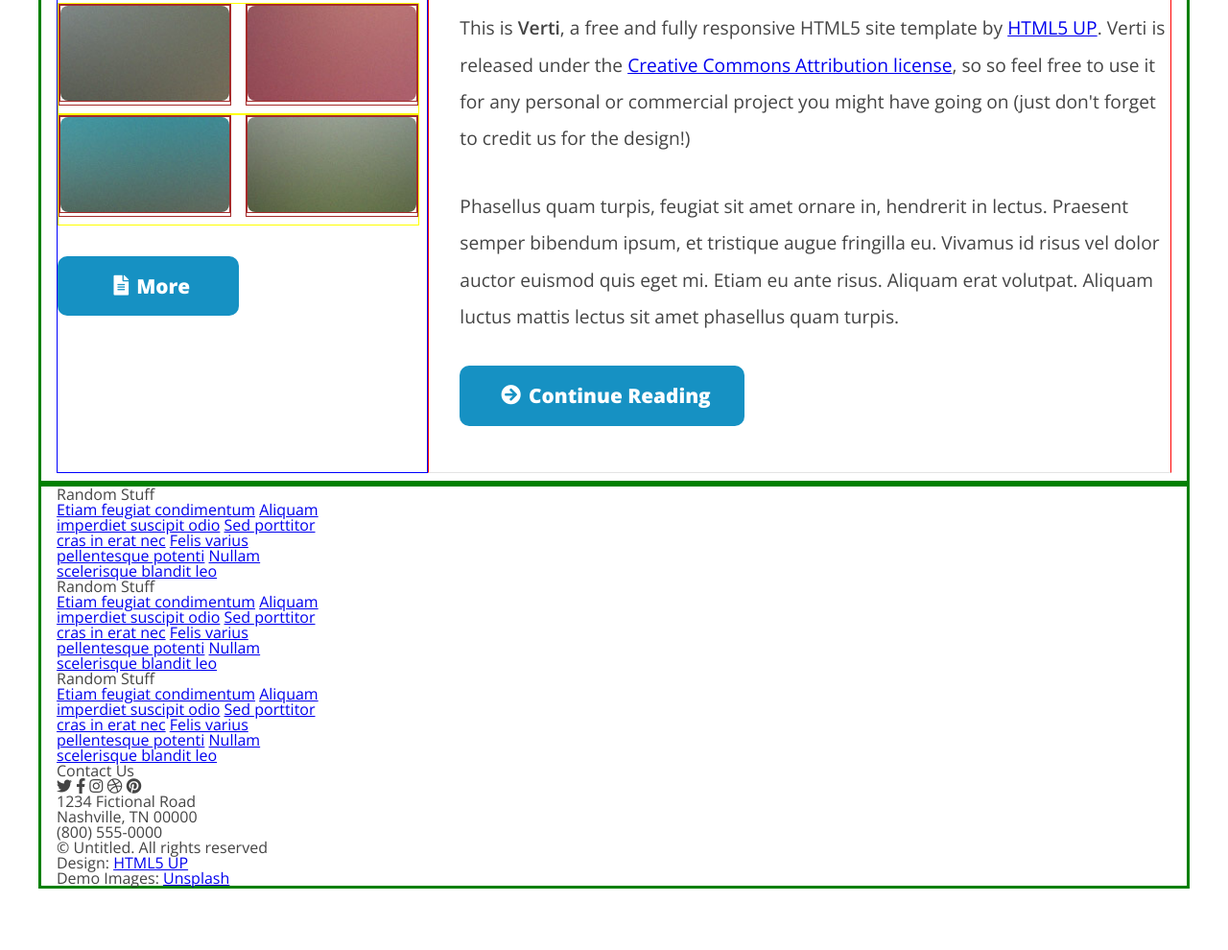
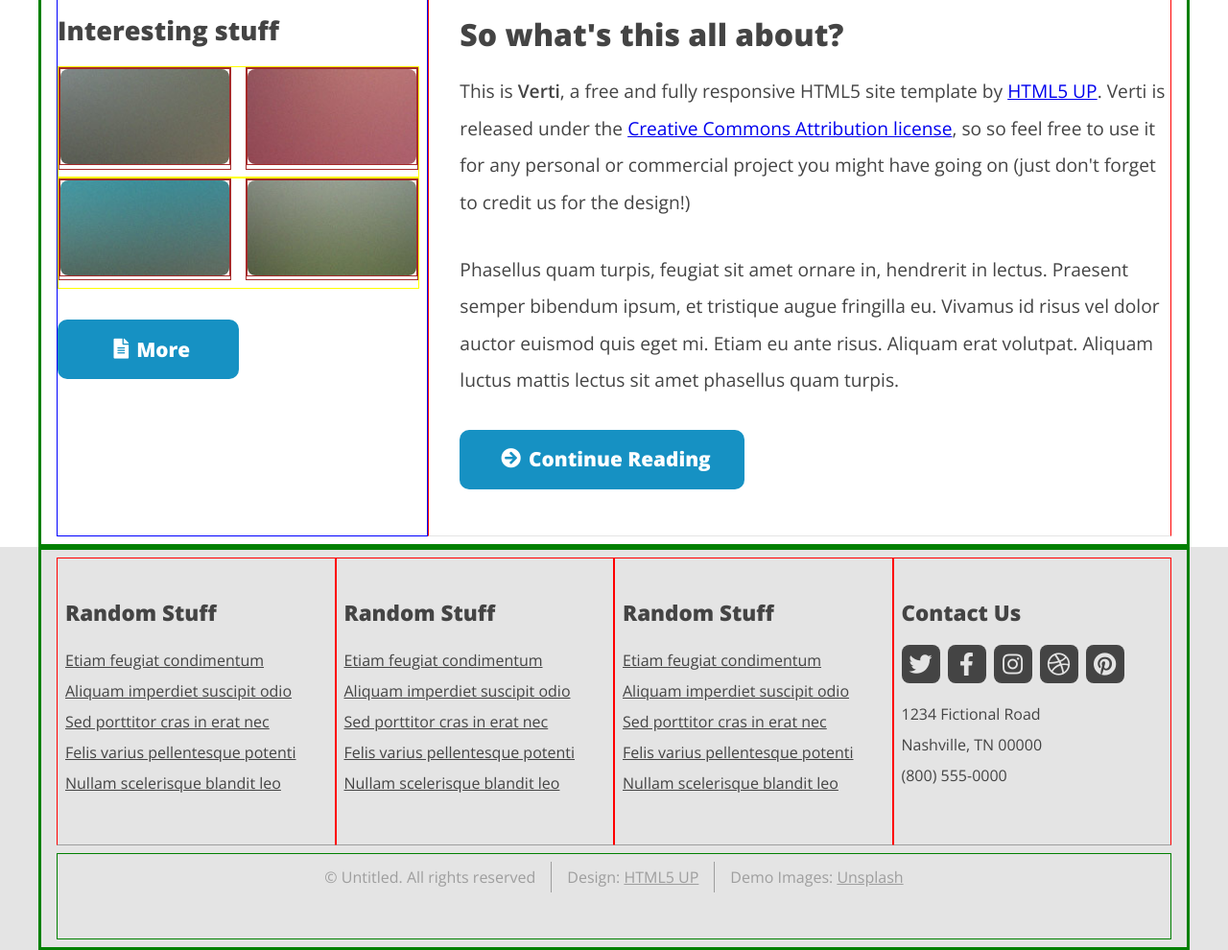
Before and after one commit to MartaSolo/verti, a website: page index.html in a window 1280 px wide. Shown: the part 1120-2110 px from the top of the page at 96% size. Before the commit the page ends 2046 px from the top, so only its background shows below. Drawn offline with nearby package versions, Linux system fonts and the light colour scheme.

Commit message:
footer finished, editin intro, articles, about sections

```diff
--- a/index.html
+++ b/index.html
@@ -193,25 +193,28 @@
           <div class="col-3">
             <h3>Contact Us</h3>
             <div class="icons">
-              <i class="fab fa-twitter"></i>
-              <i class="fab fa-facebook-f"></i>
-              <i class="fab fa-instagram"></i>
-              <i class="fab fa-dribbble"></i>
-              <i class="fab fa-pinterest" aria-hidden="true"></i>
+              <a href="/"><i class="fab fa-twitter fa-x2"></i></a>
+              <a href=""><i class="fab fa-facebook-f"></i></a>
+              <a href=""><i class="fab fa-instagram"></i></a>
+              <a href=""><i class="fab fa-dribbble"></i></a>
+              <a href=""><i class="fab fa-pinterest" aria-hidden="true"></i></a>
             </div>
-            <p>
-              1234 Fictional Road<br />Nashville, TN 00000<br />
-              (800) 555-0000
-            </p>
+            <div class="address">
+              <p>
+                1234 Fictional Road<br />
+                Nashville, TN 00000<br />
+                (800) 555-0000
+              </p>
+            </div>
           </div>
         </div>
-        <small class="copyright">
+        <div class="copyright">
           <ul class="menu">
             <li>&copy; Untitled. All rights reserved</li>
             <li>Design: <a href="https://html5up.net">HTML5 UP</a></li>
             <li>Demo Images: <a href="https://unsplash.com">Unsplash</a></li>
           </ul>
-        </small>
+        </div>
       </div>
     </footer>
   </body>
--- a/scss/_about.scss
+++ b/scss/_about.scss
@@ -1,14 +1,4 @@
-$columns: 12;
-
-@for $i from 1 through 12 {
-  .col-#{$i} {
-    width: 100% / $columns * $i;
-  }
-}
-
 .about {
-  .container {
-    padding: 0 0.5rem;
   .row {
     display: flex;
     flex-direction: row-reverse;
@@ -21,13 +11,13 @@ $columns: 12;
       border-bottom: 1px solid $color-background;
       padding: 2rem 0 3rem 0;
       h2 {
-          font-size: 1.2rem;
+        font-size: 1.4rem;
         font-weight: 800;
         line-height: 1.5;
         margin-bottom: 1rem;
       }
       p {
-          font-size: 1rem;
+        font-size: 1.2rem;
         font-weight: 300;
         line-height: 2;
         padding-bottom: 2rem;
@@ -37,6 +27,7 @@ $columns: 12;
       }
       .button {
         @include button;
+        padding: 1.3rem 1rem;
         &::before {
           content: "\f0a9";
           font-family: "Font Awesome 5 Free";
@@ -54,6 +45,15 @@ $columns: 12;
           font-size: 1.2rem;
         }
         .button {
+          max-width: 65%;
+        }
+      }
+      //Desktop
+      @include desktop {
+        p {
+          font-size: 1.3;
+        }
+        .button {
           width: 40%;
         }
       }
@@ -64,7 +64,7 @@ $columns: 12;
       flex-basis: 100%;
       padding: 2rem 0.5rem 3rem 0;
       h3 {
-          font-size: 1.2rem;
+        font-size: 1.4rem;
         font-weight: 800;
         line-height: 1.5;
         margin-bottom: 1rem;
@@ -115,4 +115,3 @@ $columns: 12;
     }
   }
 }
-}
--- a/scss/_articles.scss
+++ b/scss/_articles.scss
@@ -1,11 +1,3 @@
-$columns: 12;
-
-@for $i from 1 through $columns {
-  .col-#{$i} {
-    width: 100% / $columns * $i;
-  }
-}
-
 .articles {
   width: 100%;
   background: $color-background;
@@ -14,7 +6,7 @@ $columns: 12;
     .row {
       display: flex;
       flex-wrap: wrap;
-      margin: $defaultmargin;
+      margin: $defaultmargin 0;
       //Mobile
       [class^="col-"] {
         border: 1px solid blue;
@@ -28,12 +20,13 @@ $columns: 12;
           background: #fff;
           border-radius: 10px;
           margin: 0.5rem;
+          @include boxShadow;
           img {
             width: 100%;
             border-radius: 10px 10px 0 0;
           }
           .content {
-            padding: 0 2rem;
+            padding: 0 1.5rem;
             h3 {
               font-size: 1.5rem;
               font-weight: 800;
@@ -41,7 +34,7 @@ $columns: 12;
               margin-top: 1rem;
             }
             p {
-              font-size: 1rem;
+              font-size: 1.2rem;
               font-weight: 300;
               line-height: 2;
               margin-bottom: 1rem;
@@ -60,7 +53,7 @@ $columns: 12;
                 font-size: 1.7rem;
               }
               p {
-                font-size: 1.2rem;
+                font-size: 1.3rem;
               }
             }
           }
--- a/scss/_common.scss
+++ b/scss/_common.scss
@@ -12,6 +12,5 @@ html {
   border: 3px solid green;
   max-width: $max-width;
   margin: 0 auto;
-  padding: 0 1rem;
-  // background: $color-background;
+  padding: 0 0.5rem;
 }
--- /dev/null
+++ b/scss/_footer.scss
@@ -0,0 +1,121 @@
+.footer {
+  background: $color-background;
+  .row {
+    display: flex;
+    flex-wrap: wrap;
+    margin: $defaultmargin;
+    // Mobile
+    [class^="col-"] {
+      flex-basis: 100%;
+      border: 1px solid red;
+      border-bottom: 1px solid $color-border;
+      padding: 2.5rem 0.5rem 3rem 0.5rem;
+      h3 {
+        font-size: 1.4rem;
+        font-weight: 800;
+        line-height: 1.5;
+        margin-bottom: 1rem;
+      }
+      a {
+        display: block;
+        color: $color-text;
+        font-size: 1.2rem;
+        font-weight: 300;
+        padding: 0.5rem 0;
+      }
+      .icons {
+        display: flex;
+        padding-bottom: 0.5rem;
+        a {
+          font-size: 1.5rem;
+          width: 40px;
+          height: 40px;
+          border-radius: 8px;
+          background: $color-text;
+          color: $color-background;
+          text-align: center;
+          margin-right: 0.5rem;
+        }
+      }
+      .address {
+        p {
+          font-size: 1.2rem;
+          font-weight: 300;
+          padding: 0.5rem 0;
+          line-height: 2;
+        }
+      }
+      //Tablet
+      @include tablet {
+        flex-basis: auto;
+        a,
+        p {
+          font-size: 0.9rem;
+        }
+        .address {
+          p {
+            font-size: 0.9rem;
+          }
+        }
+        .icons {
+          a {
+            font-size: 1rem;
+            width: 30px;
+            height: 30px;
+            margin-right: 0.3rem;
+          }
+        }
+      }
+      //Desktop
+      @include desktop {
+        a,
+        p {
+          font-size: 1rem;
+        }
+        .address {
+          p {
+            font-size: 1rem;
+          }
+        }
+        .icons {
+          a {
+            font-size: 1.5rem;
+            width: 40px;
+            height: 40px;
+            margin-right: 0.5rem;
+          }
+        }
+      }
+    }
+  }
+}
+.copyright {
+  border: 1px solid green;
+  font-size: 1.2rem;
+  color: $color-border;
+  margin: $defaultmargin;
+  line-height: 2;
+  padding: 0.5rem 0 3rem 0;
+  a {
+    color: $color-border;
+  }
+  // Tablet
+  @include tablet {
+    font-size: 0.9rem;
+    .menu {
+      display: flex;
+      justify-content: center;
+      li {
+        padding: 0 1rem;
+        &:nth-child(1),
+        &:nth-child(2) {
+          border-right: 1px solid $color-border;
+        }
+      }
+    }
+  }
+  //Desktop
+  @include desktop {
+    font-size: 1rem;
+  }
+}
--- a/scss/_header.scss
+++ b/scss/_header.scss
@@ -1,13 +1,15 @@
 // Logo
 header {
+  .container {
     background: $color-background;
     display: flex;
     flex-direction: column;
-  justify-content: center;
-  border: 1px solid blue;
+    // justify-content: center;
     .logo {
       border: 1px solid red;
-    // align-self: center;
+      // position: absolute;
+      // top: 50%;
+      // left: 50%;
       h1 {
         a {
           display: inline-block;
@@ -24,11 +26,12 @@ header {
       }
     }
   }
+}
 
 // Menu (https://codepen.io/mutedblues/pen/MmPNPG)
 
 .header {
-  box-shadow: 1px 1px 4px 0 rgba(0, 0, 0, 0.1);
+  // box-shadow: 1px 1px 4px 0 rgba(0, 0, 0, 0.1);
   // position: fixed;
   width: 100%;
   // max-width: $max-width;
--- a/scss/_intro.scss
+++ b/scss/_intro.scss
@@ -8,16 +8,16 @@
     border-radius: 7px;
     @include boxShadow;
     .card {
-      padding: 2rem 1rem;
+      padding: 1rem 1rem 2rem 1rem;
       text-align: center;
       color: $color-text;
       h2 {
-        font-size: 2rem;
+        font-size: 2.5rem;
         font-weight: 900;
-        margin: 1rem 0;
+        margin: 2rem 0;
       }
       p {
-        font-size: 1.8rem;
+        font-size: 2rem;
         line-height: 1.5;
         font-weight: 300;
       }
@@ -50,9 +50,19 @@
       display: flex;
       justify-content: space-between;
       align-items: center;
+      .card {
+        text-align: left;
+        h2 {
+          font-size: 3rem;
+        }
+        p {
+          font-size: 2.4rem;
+        }
+      }
       .buttons {
         a {
           width: 220px;
+          font-size: 1.6rem;
           flex-direction: row-reverse;
           justify-content: space-between;
         }
@@ -63,15 +73,15 @@
       justify-content: space-around;
       .card {
         h2 {
-          font-size: 2.5rem;
+          font-size: 3.3rem;
         }
         p {
-          font-size: 2.3rem;
+          font-size: 2.7rem;
         }
       }
       .buttons {
         a {
-          font-size: 1.8rem;
+          font-size: 1.9rem;
           width: 330px;
         }
       }
--- a/scss/_variables.scss
+++ b/scss/_variables.scss
@@ -3,13 +3,10 @@ $color-background: #e4e4e4;
 $color-text: #444444;
 $color-logo: #fc4887;
 $color-accent: #1691c3;
+$color-border: #9e9e9e;
 
 // Width
 $max-width: 1200px;
-
-// Breakpoints:
-$md: 768px;
-$lg: 1024px;
 
 // Margin and padding
 $defaultmargin: 0.5rem;
@@ -26,6 +23,10 @@ $gutters: 0.5rem;
   box-shadow: 0 2px 10px $color-text;
 }
 
+// Breakpoints:
+$md: 768px;
+$lg: 1024px;
+
 //Media queries
 
 @mixin tablet {
@@ -39,3 +40,13 @@ $gutters: 0.5rem;
     @content;
   }
 }
+
+// Loop for grid
+
+$columns: 12;
+
+@for $i from 1 through 12 {
+  .col-#{$i} {
+    width: 100% / $columns * $i;
+  }
+}
--- a/scss/main.scss
+++ b/scss/main.scss
@@ -7,3 +7,4 @@
 @import "intro";
 @import "articles";
 @import "about";
+@import "footer";
```
Also changed, not shown: css/main.css, 1 other file. Lines whose indentation alone changed are shown as unchanged.
